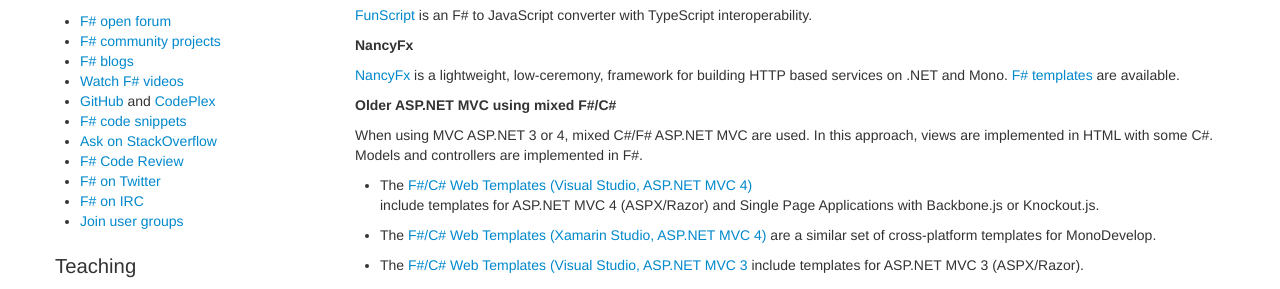
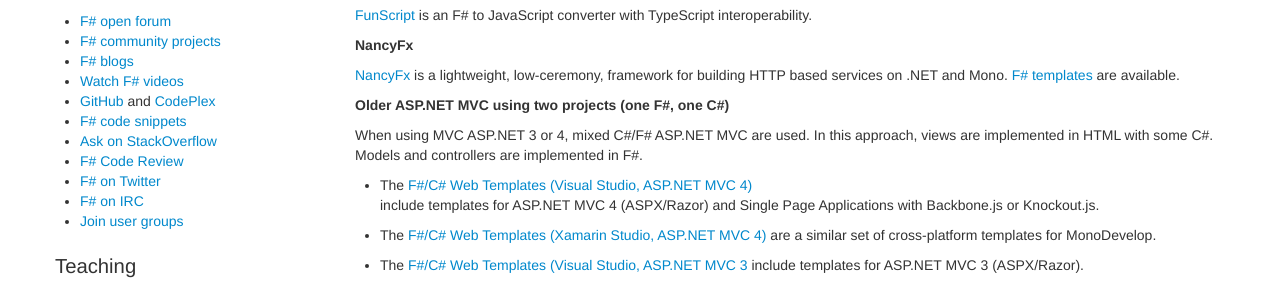
Before and after one commit to fsharp/fsharp.org, a Jekyll site: the page built from webstacks/index.md, in a window 1280 px wide and 900 px high, scrolled down 461 px. Shown: the part 163-452 px from the top of the window. Built offline with Jekyll 4.4.1, drawn with Linux system fonts in a browser that asks for light colours; nearby versions of some CDN libraries; some web fonts are replaced; comment, search, counter and statistics services are not loaded.

Commit message:
Update index.md

```diff
--- a/webstacks/index.md
+++ b/webstacks/index.md
@@ -37,7 +37,7 @@
 [NancyFx](https://github.com/NancyFx/Nancy) is a lightweight, low-ceremony, framework for building HTTP based services on .NET and Mono. [F# templates](http://bloggemdano.blogspot.com/2013/12/a-few-other-template-additions-and.html) are available.
 
 
-##### Older ASP.NET MVC using mixed F#/C#
+##### Older ASP.NET MVC using two projects (one F#, one C#)
 
 When using MVC ASP.NET 3 or 4, mixed C#/F# ASP.NET MVC are used. In this approach, views are
 implemented in HTML with some C#. Models and controllers are implemented in F#.
```
